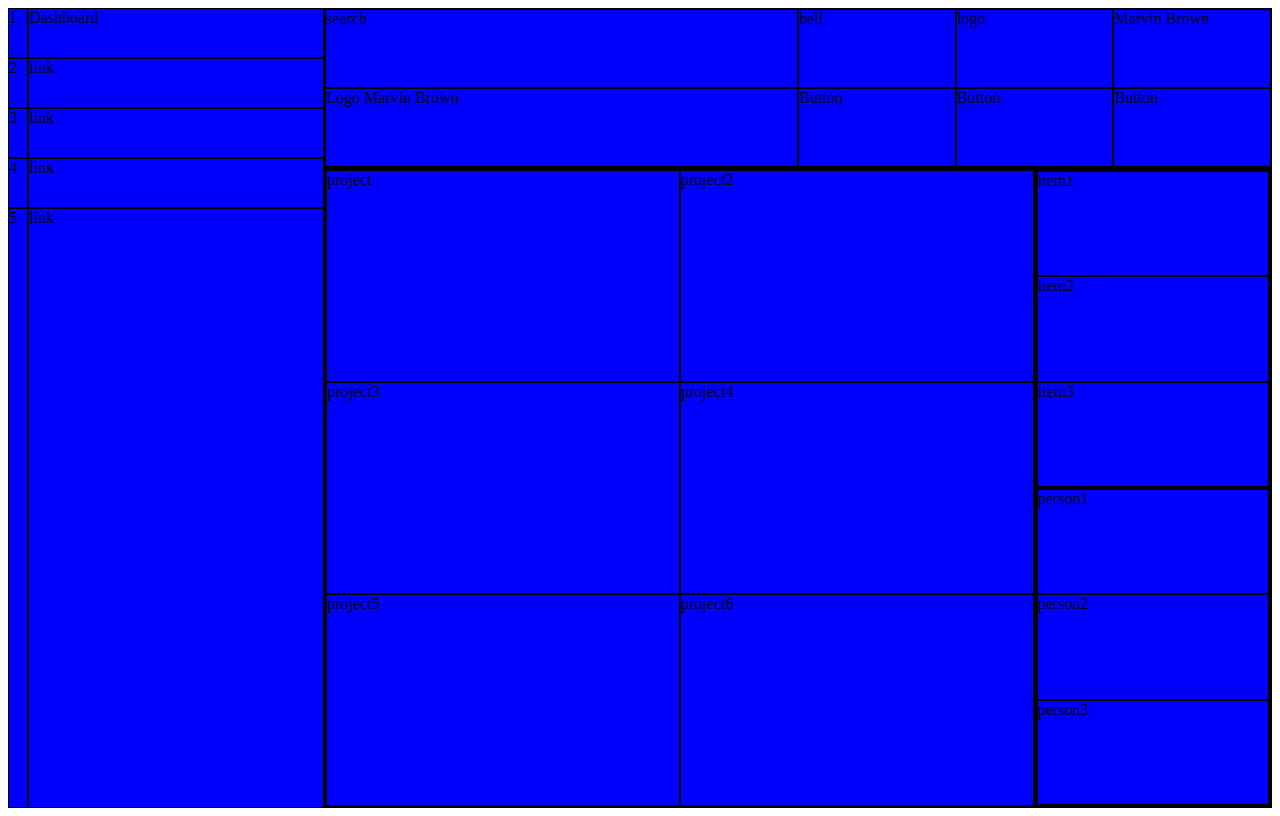
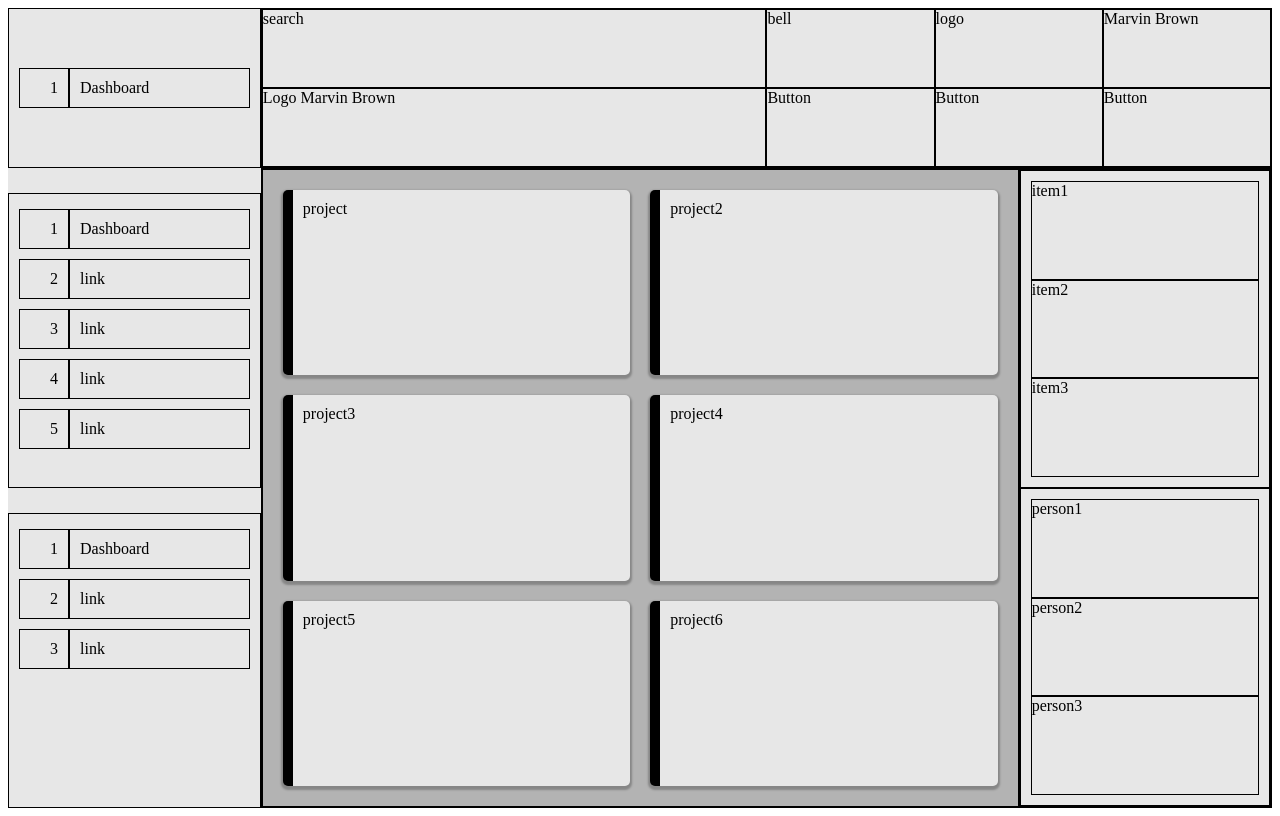
Before and after one commit to xBromsson/admin-dashboard-grid, a plain HTML site: page index.html in a window 1280 px wide. Drawn offline with Linux system fonts and the light colour scheme.

Commit message:
nested grids are completed, starting to style all child divs

```diff
--- a/index.html
+++ b/index.html
@@ -11,16 +11,31 @@
 <body>
     <div class="main-container">
         <div class="sidebar">
-            <div>1</div>
-            <div>Dashboard</div>
-            <div>2</div>
-            <div>link</div>
-            <div>3</div>
-            <div>link</div>
-            <div>4</div>
-            <div>link</div>
-            <div>5</div>
-            <div>link</div>
+            <div class="dashboard-title">
+                <div class="icon-column">1</div>
+                <div>Dashboard</div>
+            </div>
+            <div class="navigation">
+                <div class="icon-column">1</div>
+                <div>Dashboard</div>
+                <div class="icon-column">2</div>
+                <div>link</div>
+                <div class="icon-column">3</div>
+                <div>link</div>
+                <div class="icon-column">4</div>
+                <div>link</div>
+                <div class="icon-column">5</div>
+                <div>link</div>
+            </div>
+            <div class="settings">
+                <div class="icon-column">1</div>
+                <div>Dashboard</div>
+                <div class="icon-column">2</div>
+                <div>link</div>
+                <div class="icon-column">3</div>
+                <div>link</div>
+            </div>
+
         </div>
         <div class="main-content">
             <div class="header">
--- a/styles.css
+++ b/styles.css
@@ -1,24 +1,62 @@
 .main-container{
     display: grid;
-    grid-template-columns: 25% 1fr;
+    grid-template-columns: 20% 1fr;
     height: 100vh;
 }
 
 .main-container > div{
-    background-color: blue;
+    background-color: rgb(231, 231, 231);
 
 }
 
 .sidebar{
     display: grid;
-    grid-template-columns: 20px 1fr;
-    grid-template-rows: 50px 50px 50px 50px;
+    grid-template: 20% 1fr 1fr / 1fr;
+    gap: 25px;
 }
 
 .sidebar > div{
+    display: grid;
     border: solid;
     border-color: black;
     border-width: 1px;
+    align-items: center;
+    padding: 10px;
+}
+
+.sidebar > div > div{
+    display: grid;
+    border: solid;
+    border-color: black;
+    border-width: 1px;
+    align-items: center;
+    justify-content: left;
+    padding: 10px;
+}
+
+.sidebar > div > div.icon-column{
+    display: grid;
+    border: solid;
+    border-color: black;
+    border-width: 1px;
+    align-items: center;
+    justify-content: right;
+    padding: 10px;
+}
+
+.dashboard-title{
+    display: grid;
+    grid-template: 1fr / 50px 1fr;
+}
+
+.navigation{
+    display: grid;
+    grid-template: 50px 50px 50px 50px 50px / 50px 1fr;
+}
+
+.settings{
+    display: grid;
+    grid-template: 50px 50px 50px / 50px 1fr;
 }
 
 .main-content{
@@ -54,12 +92,19 @@
 
 .projects{
     display: grid;
-    grid-template: 1fr 1fr 1fr / 1fr 1fr
+    grid-template: 1fr 1fr 1fr / 1fr 1fr;
+    padding: 20px;
+    gap: 20px;
+    background-color: rgb(179, 179, 179);
 }
 
 .projects > div{
     border: solid;
-    border-width: 1px;
+    border-width: 0px 0px 0px 10px;
+    border-radius: 5px;
+    padding: 10px;
+    box-shadow: 0px 2px 2px 2px rgba(0, 0, 0, .25);
+    background-color: rgb(231, 231, 231);
 }
 
 .notifications{
@@ -70,6 +115,7 @@
 .notifications > div {
     border: solid;
     border-width: 1px;
+    padding: 10px;
 }
 
 .announcements {
```
